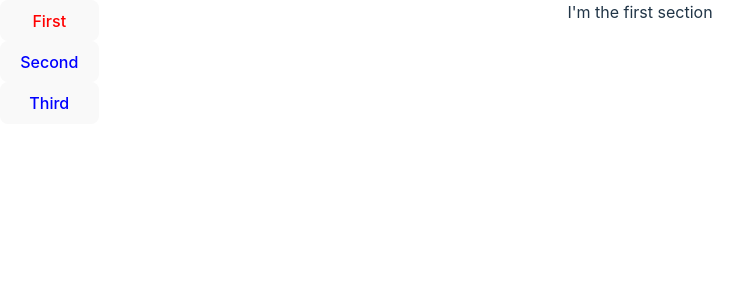
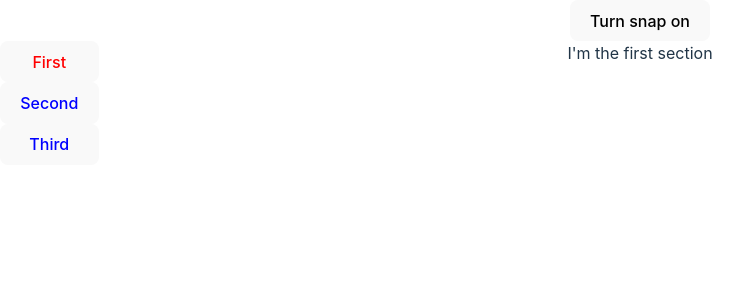
Before and after one commit to alex-fitzgerald/parchment, a React (Vite) app: page / in a window 1280 px wide. Shown: the top 300 px of the page, without its empty margins (0-754 px from the left). Built offline with nearby package versions, Linux system fonts and the light colour scheme.

Commit message:
refactor: kebabify files, add snap toggle to demo

```diff
--- a/src/components/parchment-button.tsx
+++ b/src/components/parchment-button.tsx
@@ -1,7 +1,7 @@
 import { ReactNode } from 'react';
 import { ParchmentSectionKey } from '../types.ts';
-import useScrollToParchmentSection from '../hooks/useScrollToParchmentSection.ts';
-import useParchmentContext from '../hooks/useParchmentContext.ts';
+import useScrollToParchmentSection from '../hooks/use-scroll-to-parchment-section.ts';
+import useParchmentContext from '../hooks/use-parchment-context.ts';
 
 interface LinkProps {
     /**
--- a/src/components/parchment-section.tsx
+++ b/src/components/parchment-section.tsx
@@ -3,9 +3,9 @@ import {
     useEffect,
     useRef,
 } from 'react';
-import useCurrentViewObserver from '../hooks/useCurrentViewObserver.ts';
+import useCurrentViewObserver from '../hooks/use-current-view-observer.ts';
 import { type ParchmentSectionKey } from '../types.ts';
-import useParchmentContext from '../hooks/useParchmentContext.ts';
+import useParchmentContext from '../hooks/use-parchment-context.ts';
 
 interface ParchmentSectionProps {
     children: ReactNode;
--- a/src/components/parchment.tsx
+++ b/src/components/parchment.tsx
@@ -2,11 +2,12 @@ import { type ReactNode } from 'react';
 
 interface ParchmentProps {
     children: ReactNode;
+    snap?: boolean;
 }
 
-export default function Parchment({ children }: Readonly<ParchmentProps>) {
+export default function Parchment({ children, snap }: Readonly<ParchmentProps>) {
     return (
-        <div style={{ height: '100%', maxHeight: '100dvh', overflowY: 'auto', scrollSnapType: 'y mandatory' }}>
+        <div style={{ height: '100%', maxHeight: '100dvh', overflowY: 'auto', scrollSnapType: snap ? 'y mandatory' : '' }}>
             <div
                 style={{
                     display: 'flex',
--- a/src/demo-app.tsx
+++ b/src/demo-app.tsx
@@ -1,7 +1,7 @@
 import './demo-app.css';
 import Parchment from './components/parchment.tsx';
 import {
-    type ReactNode,
+    type ReactNode, useState,
 } from 'react';
 import ParchmentSection from './components/parchment-section.tsx';
 import ParchmentButton from './components/parchment-button.tsx';
@@ -40,7 +40,16 @@ function MyThirdSection() {
 }
 
 function DemoApp() {
+    const [snap, setSnap] = useState(false);
+    const buttonCopy = `Turn snap ${snap ? 'off' : 'on'}`;
+
     return (
+        <>
+            <div>
+                <button onClick={() => setSnap(prevState => !prevState)}>
+                    {buttonCopy}
+                </button>
+            </div>
             <ParchmentProvider>
                 <div style={{ position: 'fixed', display: 'flex', flexDirection: 'column' }}>
                     <ParchmentButton to="myFirstSection">
@@ -59,7 +68,7 @@ function DemoApp() {
                         }
                     </ParchmentButton>
                 </div>
-            <Parchment>
+                <Parchment snap={snap}>
                     <ParchmentSection id="myFirstSection">
                         <MyFirstSection />
                     </ParchmentSection>
@@ -71,6 +80,7 @@ function DemoApp() {
                     </ParchmentSection>
                 </Parchment>
             </ParchmentProvider>
+        </>
     );
 }
 
--- a/src/hooks/useCurrentViewObserver.ts
+++ b/src/hooks/use-current-view-observer.ts
@@ -1,6 +1,6 @@
 import { useEffect } from 'react';
 import { ParchmentSectionRef } from '../types.ts';
-import useParchmentContext from './useParchmentContext.ts';
+import useParchmentContext from './use-parchment-context.ts';
 
 /**
  * Creates an IntersectionObserver to monitor the provided
--- a/src/hooks/useScrollToParchmentSection.ts
+++ b/src/hooks/use-scroll-to-parchment-section.ts
@@ -1,5 +1,5 @@
 import { ParchmentSectionKey } from '../types.ts';
-import useParchmentContext from './useParchmentContext.ts';
+import useParchmentContext from './use-parchment-context.ts';
 
 export default function useScrollToParchmentSection() {
     const { parchmentSections } = useParchmentContext();
--- a/src/state/reducer.ts
+++ b/src/state/reducer.ts
@@ -1,4 +1,4 @@
-import isString from '../utils/isString.ts';
+import isString from '../utils/is-string.ts';
 import {
     PARCHMENT_ACTION,
     ParchmentReducerAction,
```
Also changed, not shown: src/hooks/use-parchment-context.ts (renamed from src/hooks/useParchmentContext.ts), src/utils/is-string.ts (renamed from src/utils/isString.ts), 1 other file (tests, documents, lock files or other folders). Lines whose indentation alone changed are shown as unchanged.
